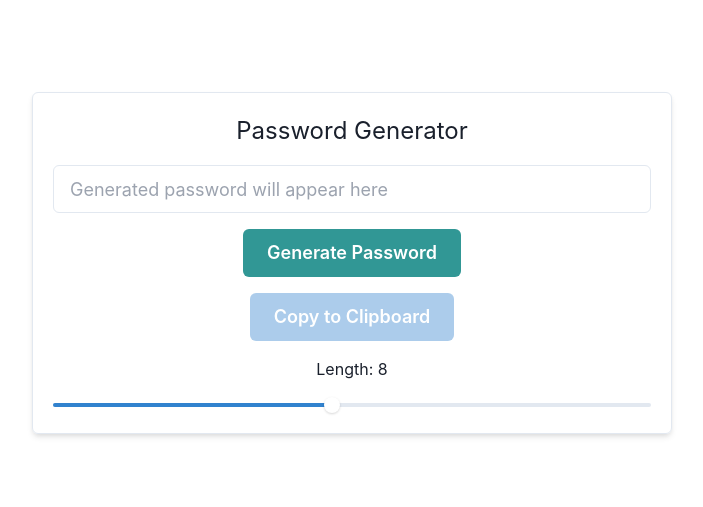
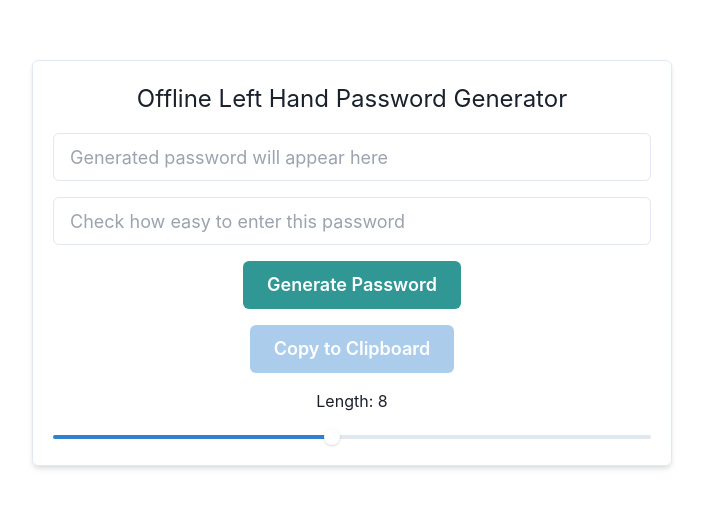
Before and after one commit to klikkn/password-generator, a Next.js app: page / in a window 1280 px wide. Shown: the part 137-644 px from the top of the page, without its empty margins (288-991 px from the left). Built offline with nearby package versions, Linux system fonts and the light colour scheme.

Commit message:
feat: added a validate field

```diff
--- a/package.json
+++ b/package.json
@@ -9,6 +9,7 @@
     "lint": "next lint"
   },
   "dependencies": {
+    "@chakra-ui/icons": "^2.1.1",
     "@chakra-ui/next-js": "^2.2.0",
     "@chakra-ui/react": "^2.8.2",
     "@emotion/react": "^11.13.3",
--- a/src/containers/password-generator/index.tsx
+++ b/src/containers/password-generator/index.tsx
@@ -1,7 +1,8 @@
 'use client'
 
 import { useEffect, useState } from 'react';
-import { Box, Button, Input, Text, VStack, useToast, Flex, Slider, SliderTrack, SliderFilledTrack, SliderThumb } from '@chakra-ui/react';
+import { Box, Button, Input, Text, VStack, useToast, Flex, Slider, SliderTrack, SliderFilledTrack, SliderThumb, InputGroup, InputRightElement } from '@chakra-ui/react';
+import { CheckIcon } from '@chakra-ui/icons';
 
 import { generatePassword } from '@/utils/generate-password';
 
@@ -11,11 +12,37 @@ const PasswordGenerator = () => {
   const [dictionary, setDictionary] = useState<string[]>([]);
   const [password, setPassword] = useState('');
   const [passwordLength, setPasswordLength] = useState(8);
+  const [repeatPassword, setRepeatPassword] = useState('');
+  const [isMatch, setIsMatch] = useState(false);
 
   const onGenerate = () => {
+    setRepeatPassword('');
+    setIsMatch(false);
+
     const newPassword = generatePassword(dictionary, passwordLength);
     setPassword(newPassword);
   };
+
+  const copyToClipboard = () => {
+    navigator.clipboard.writeText(password).then(() => {
+      toast({
+        title: "Copied to clipboard",
+        status: "success",
+        duration: 2000,
+        isClosable: true,
+        position: "top",
+      });
+    });
+  };
+
+  const handleRepeatPasswordChange = (e: React.ChangeEvent<HTMLInputElement>) => {
+    const value = e.target.value;
+    setRepeatPassword(value);
+    setIsMatch(value === password);
+  };
+
+  console.log(password, repeatPassword, isMatch);
+
 
   useEffect(() => {
     import('@/assets/qwerty-left-hand-db.json')
@@ -31,18 +58,6 @@ const PasswordGenerator = () => {
         console.error('Error loading JSON file', error);
       });
   }, []);
-
-  const copyToClipboard = () => {
-    navigator.clipboard.writeText(password).then(() => {
-      toast({
-        title: "Copied to clipboard",
-        status: "success",
-        duration: 2000,
-        isClosable: true,
-        position: "top",
-      });
-    });
-  };
 
   return (
     <Flex
@@ -63,7 +78,7 @@ const PasswordGenerator = () => {
           <Text
             fontSize={{ base: "xl", md: "2xl" }}
           >
-            Password Generator
+            Offline Left Hand Password Generator
           </Text>
           <Input
             value={password}
@@ -71,6 +86,18 @@ const PasswordGenerator = () => {
             placeholder="Generated password will appear here"
             size={{ base: "sm", md: "md", lg: "lg" }}
           />
+          <InputGroup size={{ base: "sm", md: "md", lg: "lg" }}>
+            <Input
+              value={repeatPassword}
+              onChange={handleRepeatPasswordChange}
+              placeholder="Check how easy to enter this password"
+            />
+            {isMatch && (
+              <InputRightElement>
+                <CheckIcon color="green.500" />
+              </InputRightElement>
+            )}
+          </InputGroup>
           <Button
             onClick={onGenerate}
             colorScheme="teal"
--- a/src/utils/generate-password.ts
+++ b/src/utils/generate-password.ts
@@ -8,5 +8,5 @@ export function generatePassword(words: string[] = [], length: number = 0): stri
     password += words[randomIndex];
   }
 
-  return password;
+  return password.trim();
 }
```
Also changed, not shown: src/utils/debounce.ts (added, +9 -0 lines), 1 other file (tests, documents, lock files or other folders).
